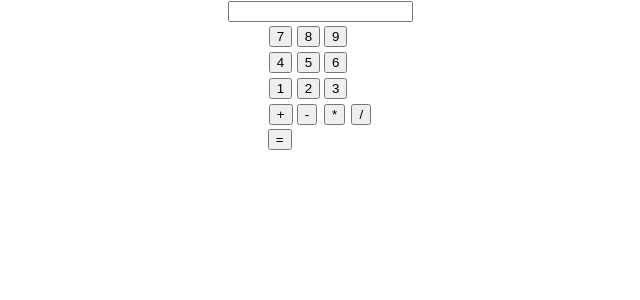
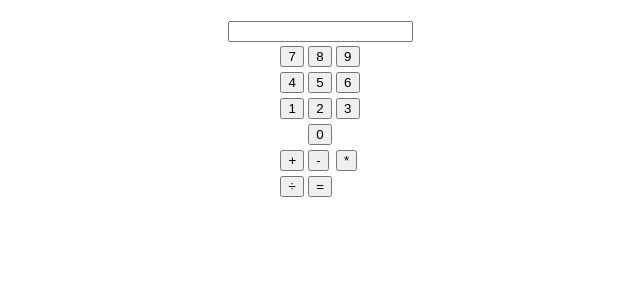
Before and after one commit to marroq/react-calculator, a React (Create React App) app: page / in a window 1280 px wide. Shown: the top 300 px of the page, without its empty margins (320-960 px from the left). Built offline with nearby package versions, Linux system fonts and the light colour scheme.

Commit message:
feat: save whole operation user insert in array and show it

```diff
--- a/src/components/Calculator/index.jsx
+++ b/src/components/Calculator/index.jsx
@@ -6,13 +6,19 @@ import Result from '../Result';
 
 const Calculator = () => {
     const[currentNumber, setCurrentNumber] = React.useState('');
-    const[currentOperation, setCurrentOperation] = React.useState([]);
+    const[currentOperations, setCurrentOperation] = React.useState([]);
+    const[saveOperation, setSaveOperation] = React.useState(false);
 
-    let handlerCurrentOperation = (elementOperation) => {
-        setCurrentOperation([...currentOperation, elementOperation]);
+    let handlerCurrentOperation = (operand, operator) => {
+        setCurrentOperation([...currentOperations, operand, operator]);
+    }
+
+    let handlerNumberReset = () => {
+        setCurrentNumber('');
     }
 
     let handlerCurrentNumber = (number) => {
+        setSaveOperation(true);
         setCurrentNumber(currentNumber + number);
     }
 
@@ -20,8 +26,27 @@ const Calculator = () => {
         setCurrentNumber('');
     }
 
+    let showOperation = () => {
+        let operation = '';
+
+        currentOperations.map((value) => (
+            operation+=value
+        ));
+
+        return operation;
+    }
+
+    let saveOperations = (operand, operator) => {
+        if (saveOperation) {
+            handlerCurrentOperation(operand, operator);
+            handlerNumberReset();
+            setSaveOperation(false);
+        }
+    }
+
     return (
         <div align="center">
+            <h2>{showOperation()}</h2>
             <Display
                 number={currentNumber}
             />
@@ -87,36 +112,51 @@ const Calculator = () => {
                     </td>
                 </tr>
                 <tr>
+                    <td></td>
+                    <td>
+                        <Number
+                            displayNumber={0}
+                            setCurrentNumber={handlerCurrentNumber}
+                        />
+                    </td>
+                    <td></td>
+                </tr>
+                <tr>
                     <td>
                         <Operator
+                            operand={currentNumber}
                             displayOperator={'+'}
-                            setOperator={handlerCurrentOperation}
-
+                            setOperation={saveOperations}
                         />
                     </td>
                     <td>
                         <Operator
+                            operand={currentNumber}
                             displayOperator={'-'}
-                            setOperator={handlerCurrentOperation}
+                            setOperation={saveOperations}
                         />
                     </td>
                     <td>
                         <Operator
+                            operand={currentNumber}
                             displayOperator={'*'}
-                            setOperator={handlerCurrentOperation}
-                        />
-                    </td>
-                    <td>
-                        <Operator
-                            displayOperator={'/'}
-                            setOperator={handlerCurrentOperation}
+                            setOperation={saveOperations}
                         />
                     </td>
                 </tr>
                 <tr>
-                    <Result
-                        setResult={handlerResult}
-                    />
+                    <td>
+                        <Operator
+                            operand={currentNumber}
+                            displayOperator={'÷'}
+                            setOperation={saveOperations}
+                        />
+                    </td>
+                    <td>
+                        <Result
+                            setResult={handlerResult}
+                        />
+                    </td>
                 </tr>
             </table>
         </div>
--- a/src/components/Operator/index.jsx
+++ b/src/components/Operator/index.jsx
@@ -1,15 +1,16 @@
 import React from 'react';
 import PropTypes from 'prop-types';
 
-const Operator = ({ displayOperator, setOperator }) => (
+const Operator = ({ operand, displayOperator, setOperation }) => (
     <div>
-        <button onClick={() => setOperator(displayOperator)}>
+        <button onClick={() => setOperation(operand, displayOperator)}>
             {displayOperator}
         </button>
     </div>
 );
 
 Operator.propTypes = {
+    operand: PropTypes.string.isRequired,
     displayOperator: PropTypes.string.isRequired,
     setOperator: PropTypes.func.isRequired,
 };
```
